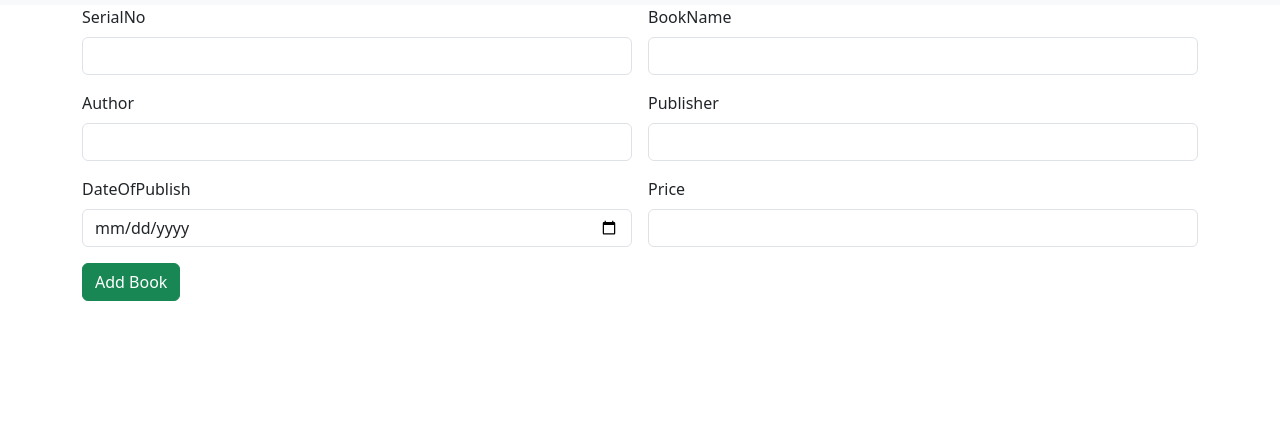
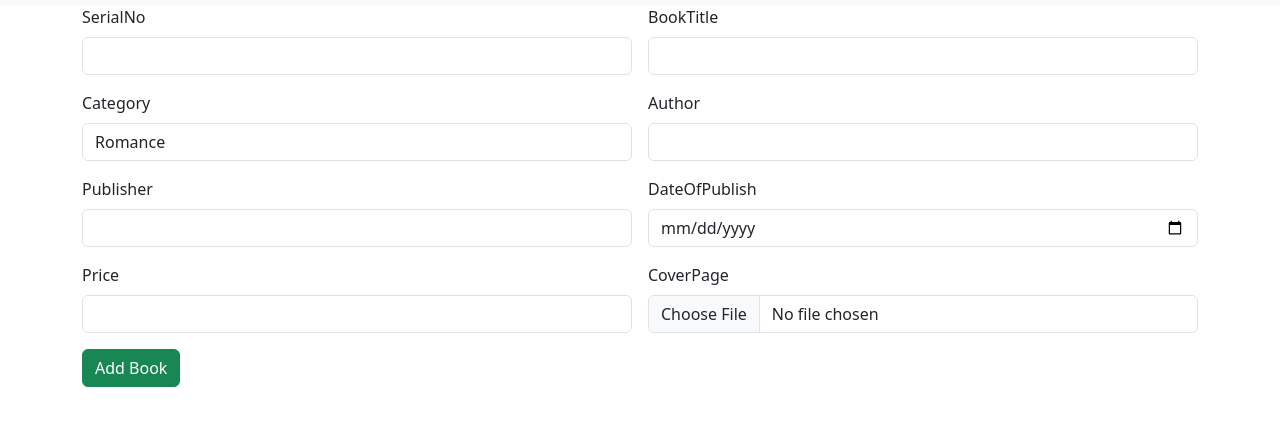
Before and after one commit to orwel009/LibraryManagement, a plain HTML site: page index.html in a window 1280 px wide. Shown: the part 51-476 px from the top of the page. Drawn offline with nearby package versions, Linux system fonts and the light colour scheme.

Commit message:
inital commit

```diff
--- a/index.html
+++ b/index.html
@@ -42,8 +42,19 @@
                         <input type="text" class="form-control">
                     </div>
                     <div class="col col-12 col-sm-6 col-md-6 col-lg-6 col-xl-6 col-xxl-6">
-                        <label for="" class="form-label">BookName</label>
+                        <label for="" class="form-label">BookTitle</label>
                         <input type="text" class="form-control">
+                    </div>
+                    <div class="col col-12 col-sm-6 col-md-6 col-lg-6 col-xl-6 col-xxl-6">
+                        <label for="" class="form-label">Category</label>
+                        <select name="" id="" class="form-control">
+                            <option value="">Romance</option>
+                            <option value="">Thriller</option>
+                            <option value="">Action</option>
+                            <option value="">Horror</option>
+                            <option value="">Comedy</option>
+                            <option value="">Biography</option>
+                        </select>
                     </div>
                     <div class="col col-12 col-sm-6 col-md-6 col-lg-6 col-xl-6 col-xxl-6">
                         <label for="" class="form-label">Author</label>
@@ -62,6 +73,10 @@
                         <input type="text" class="form-control">
                     </div>
                     <div class="col col-12 col-sm-6 col-md-6 col-lg-6 col-xl-6 col-xxl-6">
+                        <label for="" class="form-label">CoverPage</label>
+                        <input type="file" class="form-control">
+                    </div>
+                    <div class="col col-12 col-sm-6 col-md-6 col-lg-6 col-xl-6 col-xxl-6">
                         <button class="btn btn-success">Add Book</button>
                     </div>
                 </div>
```
